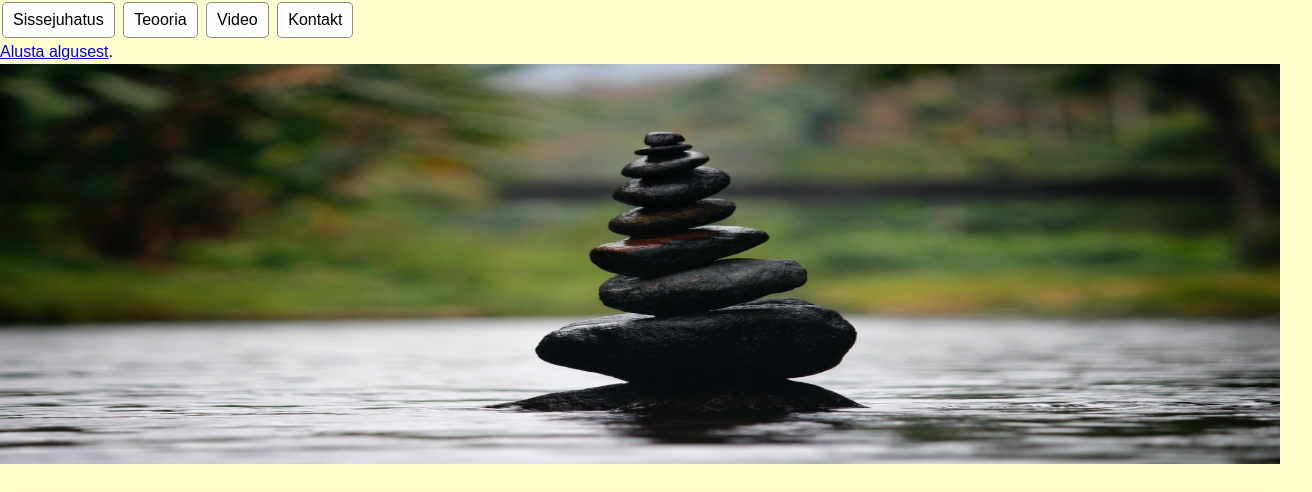
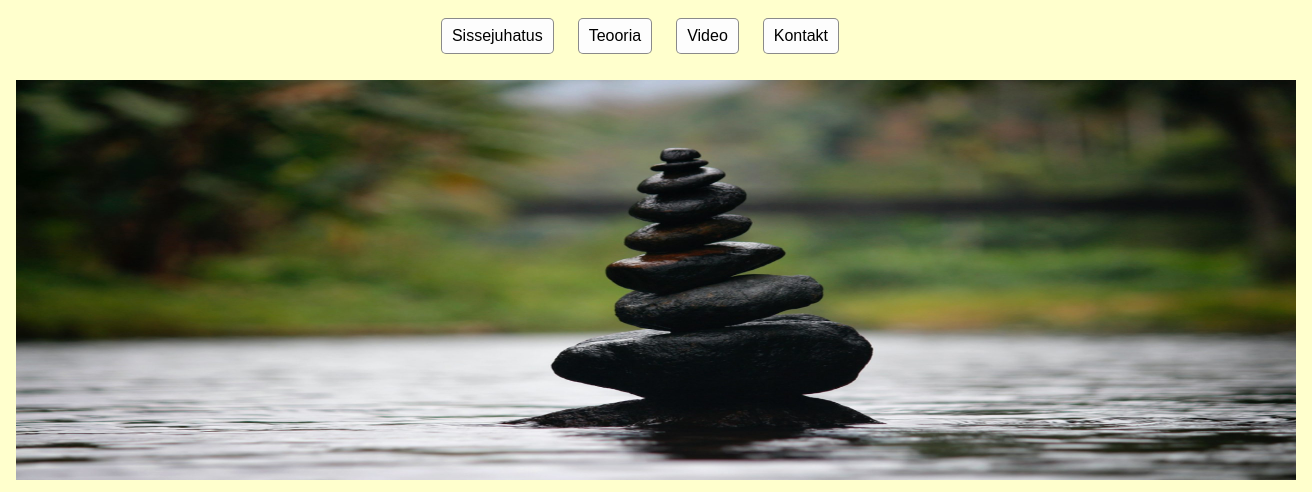
Before and after one commit to 111markus/Oppeveeb_HTML_CSS, a plain HTML site: page index.html in a window 1280 px wide. Shown: the top 492 px of the page, 1312 px wide, since content can reach past the window. Drawn offline with Linux system fonts and the light colour scheme.

Commit message:
nii kaugele kui joudsin, veel on vaja panna h1 ning tuua asjad keskele rohkem et poleks seinast seina

```diff
--- a/css/style.css
+++ b/css/style.css
@@ -32,6 +32,19 @@ p {
   box-shadow: 0 1px 3px rgb(0, 0, 0);
 }
 
+img {
+  padding: 0.5rem 1rem;
+  max-width: 100%;
+}
+
+nav {
+  display: flex;
+  justify-content: center;
+  flex-wrap: wrap;
+  gap: 8px;
+  padding: 10px 0px;
+}
+
 nav a {
   font-size: 1rem;
   color: #000;
@@ -42,7 +55,7 @@ nav a {
   border: 0.5px solid #27272788;
   border-radius: 5px;
   padding: 5px 10px;
-  margin: 2px;
+  margin: 8px;
 }
 
 nav a:hover,
@@ -79,8 +92,12 @@ nav a:focus {
 }
 
 video {
+  display: block;
+  margin: auto;
   width: 80%;
   max-width: 600px;
+  height: auto;
+  padding: 0.5rem;
 }
 
 #kontakt h2 {
@@ -91,6 +108,10 @@ video {
 #kontakt {
   background: lightskyblue;
 }
+.skip-link {
+  float: right;
+  padding: 0.5rem 1.5rem;
+}
 
 footer {
   background-color: rgb(255, 255, 176);
--- a/index.html
+++ b/index.html
@@ -16,7 +16,7 @@
         <a href="#kontakt">Kontakt</a>
       </nav>
     </header>
-    <a class="skip-link" href="#sissejuhatus">Alusta algusest</a>.
+
     <img
       src="images/kivid.jpg"
       alt="Õppeveebi heropilt"
@@ -123,6 +123,8 @@
             voco
           </text>
         </svg>
+
+        <a class="skip-link" href="#sissejuhatus">Tagasi algusesse</a>.
       </section>
     </main>
     <footer>© 2025</footer>
```
